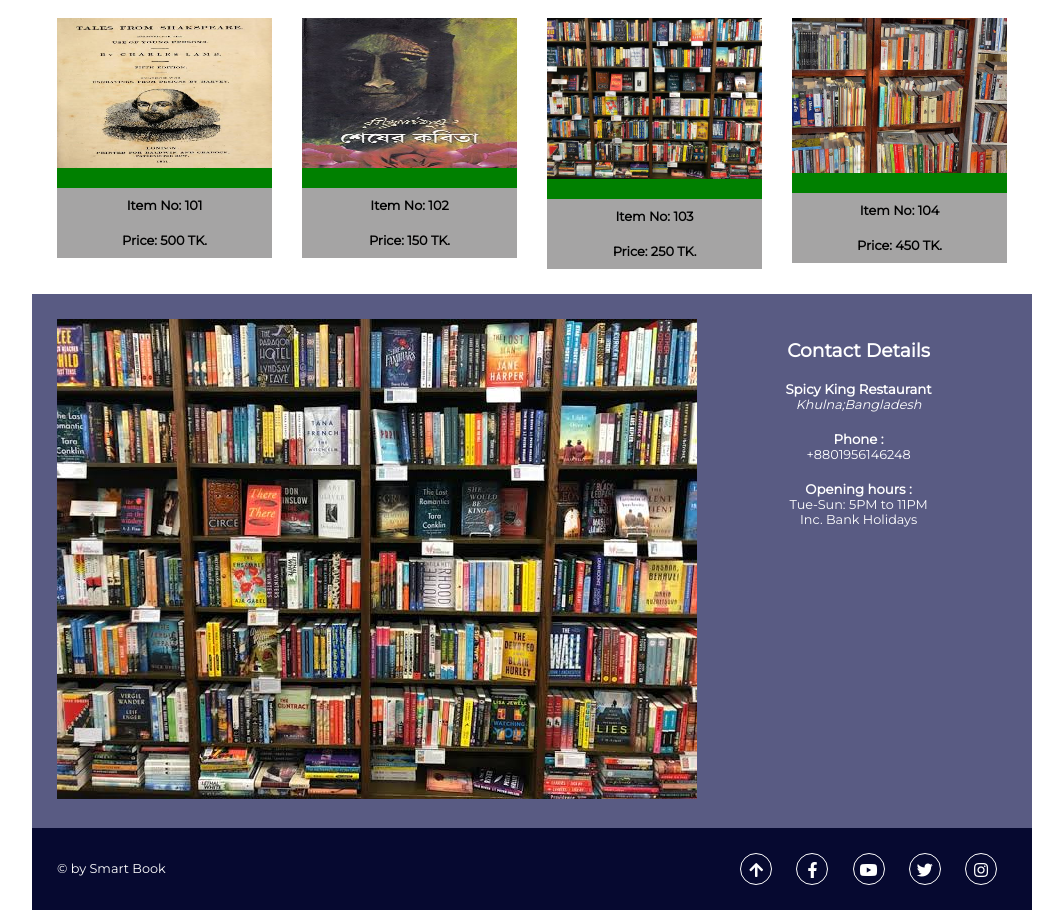
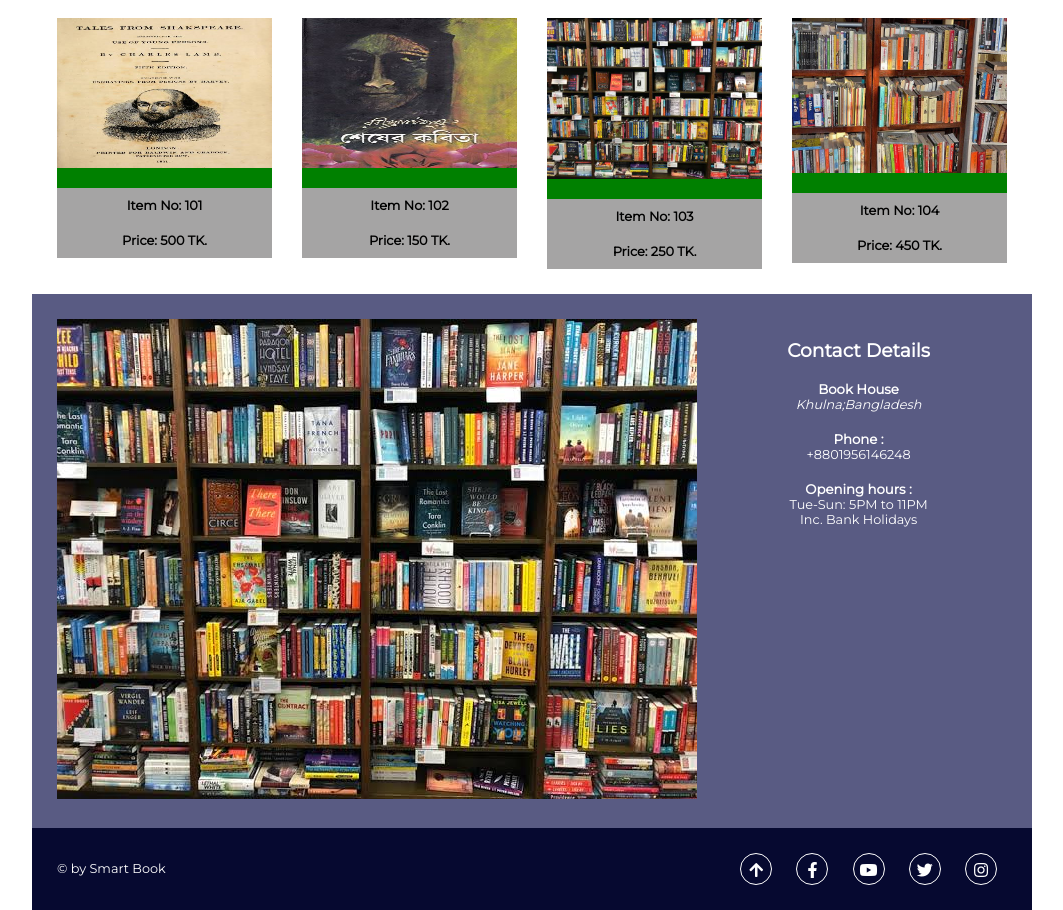
Before and after one commit to Margiasultana55/book, a plain HTML site: page index.html in a window 1280 px wide. Shown: the part 1091-2001 px from the top of the page, without its empty margins (108-1171 px from the left). Drawn offline with Linux system fonts and the light colour scheme.

Commit message:
new text

```diff
--- a/index.html
+++ b/index.html
@@ -149,7 +149,7 @@
                             <h3>Contact Details</h3> <br>
 
                             <div>
-                                <h5>Spicy King Restaurant</h5>
+                                <h5>Book House</h5>
                                 <address>
                                     Khulna;Bangladesh
                                 </address> <br>
```
